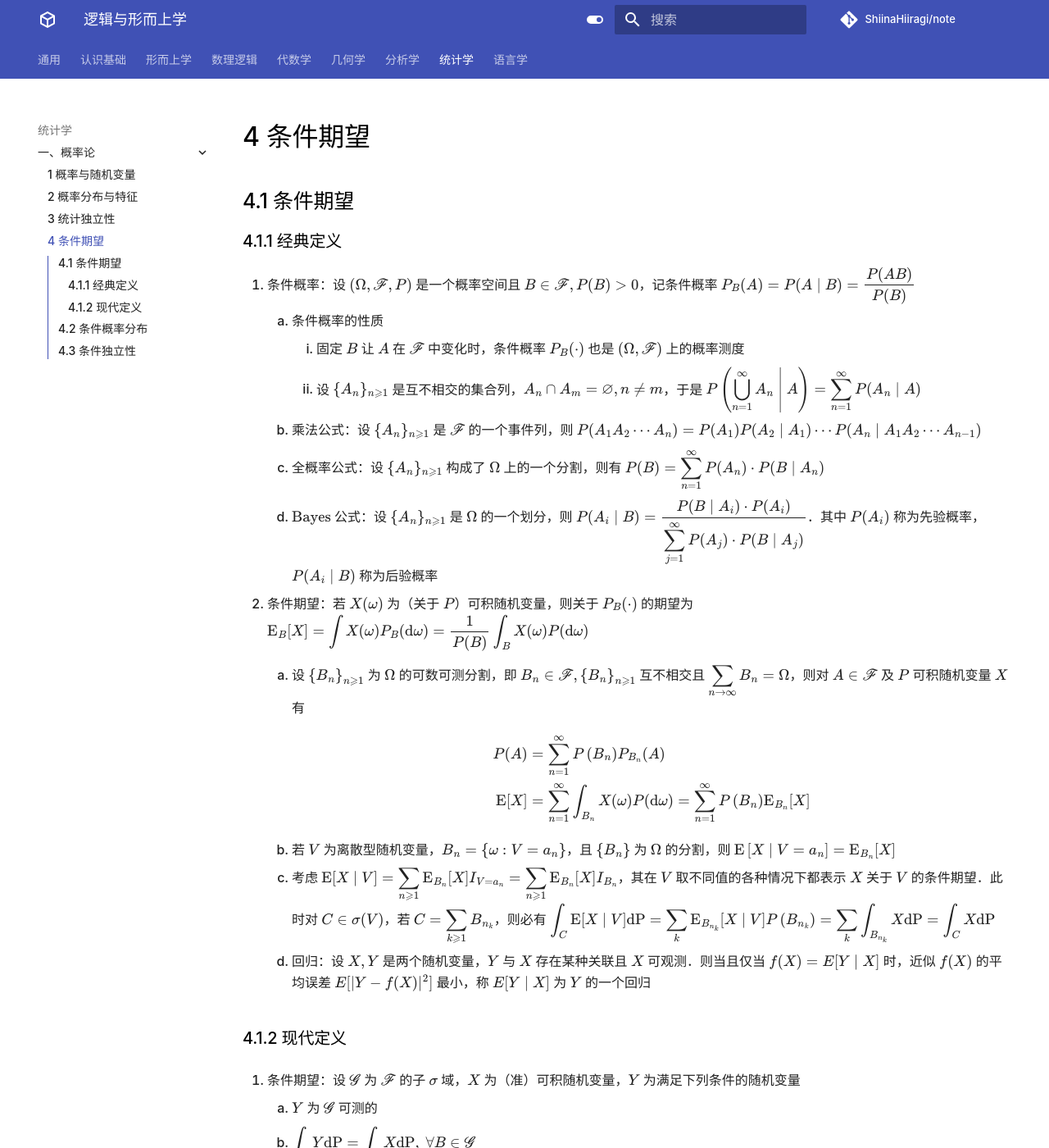
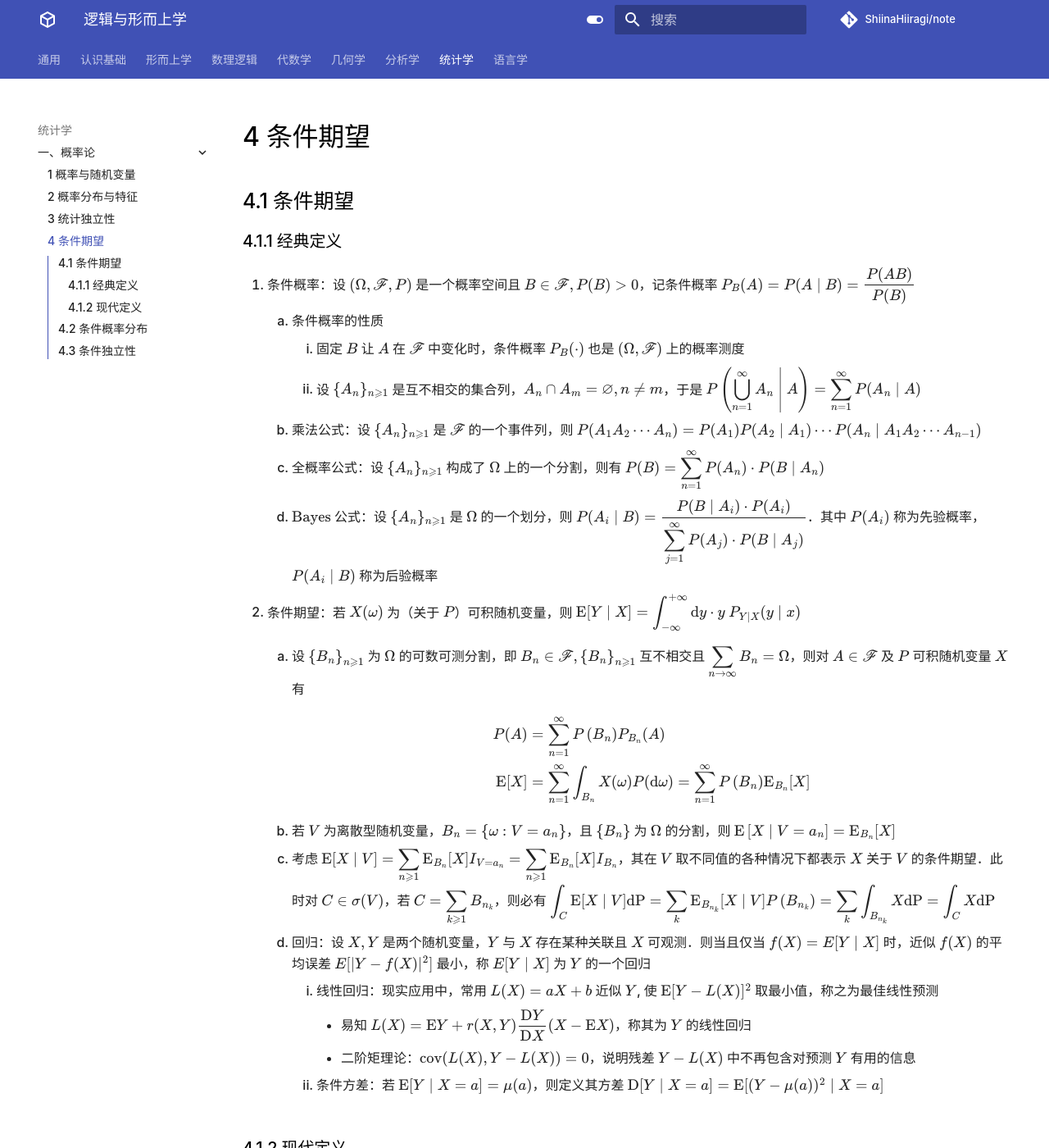
Before and after one commit to ShiinaHiiragi/note, an MkDocs documentation site: the page built from docs/stat/prob/cond.md, in a window 1280 px wide and 1400 px high. Shown: the whole window at 82% size. Built offline with MkDocs 1.6.1 and Material for MkDocs 9.7.7, drawn with Linux system fonts in a browser that asks for light colours; comment, search, counter and statistics services are not loaded.

Commit message:
finish completion

```diff
--- a/docs/stat/prob/cond.md
+++ b/docs/stat/prob/cond.md
@@ -9,7 +9,7 @@
     2. 乘法公式：设 $\{A_n\}_{n \geqslant 1}$ 是 $\mathscr{F}$ 的一个事件列，则 $P(A_1A_2\cdots A_n)=P(A_1)P(A_2 \mid A_1)\cdots P(A_n \mid A_1A_2\cdots A_{n-1})$
     3. 全概率公式：设 $\{A_n\}_{n \geqslant 1}$ 构成了 $\Omega$ 上的一个分割，则有 ${\displaystyle P(B)=\sum_{n=1}^\infty P(A_n) \cdot P(B \mid A_n)}$
     4. $\mathrm{Bayes}$ 公式：设 $\{A_n\}_{n \geqslant 1}$ 是 $\Omega$ 的一个划分，则 $P(A_i \mid B)=\dfrac{P(B \mid A_i) \cdot P(A_i)}{{\displaystyle \sum_{j=1}^\infty P(A_j) \cdot P(B \mid A_j)}}$．其中 $P(A_i)$ 称为先验概率，$P(A_i \mid B)$ 称为后验概率
-2. 条件期望：若 $X(\omega)$ 为（关于 $P$）可积随机变量，则关于 $P_{B}(\cdot)$ 的期望为 ${\displaystyle \mathrm{E}_{B}[X]=\int X(\omega) P_{B}(\mathrm{d} \omega)=\dfrac{1}{P(B)} \int_{B} X(\omega) P(\mathrm{d} \omega)}$
+2. 条件期望：若 $X(\omega)$ 为（关于 $P$）可积随机变量，则 ${\displaystyle \mathrm{E} [Y \mid X] = \int_{-\infty}^{+\infty}\mathrm dy\cdot y \ P_{Y \mid X}(y \mid x)}$
     1. 设 $\left\{B_{n}\right\}_{n \geqslant 1}$ 为 $\Omega$ 的可数可测分割，即 $B_{n} \in \mathscr{F},\left\{B_{n}\right\}_{n \geqslant 1}$ 互不相交且 ${\displaystyle \sum_{n \to \infty} B_{n}=\Omega}$，则对 $A \in \mathscr{F}$ 及 $P$ 可积随机变量 $X$ 有
 
         $$
@@ -22,6 +22,10 @@
     2. 若 $V$ 为离散型随机变量，$B_{n}=\left\{\omega: V=a_{n}\right\}$，且 $\left\{B_{n}\right\}$ 为 $\Omega$ 的分割，则 ${\displaystyle \mathrm{E}\left[X \mid V=a_{n}\right]=\mathrm{E}_{B_{n}}[X]}$
     3. 考虑 ${\displaystyle \mathrm{E}[X \mid V]=\sum_{n \geqslant 1} \mathrm{E}_{B_{n}}[X] I_{V=a_{n}}=\sum_{n \geqslant 1} \mathrm{E}_{B_{n}}[X] I_{B_{n}}}$，其在 $V$ 取不同值的各种情况下都表示 $X$ 关于 $V$ 的条件期望．此时对 $C \in \sigma(V)$，若 ${\displaystyle C=\sum_{k \geqslant 1} B_{n_{k}}}$，则必有 ${\displaystyle \int_{C} \mathrm{E}[X \mid V] \mathrm{dP}=\sum_{k} \mathrm{E}_{B_{n_{k}}}[X \mid V] P\left(B_{n_{k}}\right)=\sum_{k} \int_{B_{n_{k}}} X \mathrm{dP}=\int_{C} X \mathrm{dP}}$
     4. 回归：设 $X, Y$ 是两个随机变量，$Y$ 与 $X$ 存在某种关联且 $X$ 可观测．则当且仅当 $f(X)=E[Y\mid X]$ 时，近似 $f(X)$ 的平均误差 $E[|Y-f(X)|^2]$ 最小，称 $E[Y\mid X]$ 为 $Y$ 的一个回归
+        1. 线性回归：现实应用中，常用 $L(X) = aX+b$ 近似 $Y$, 使 $\mathrm{E}[Y-L(X)]^2$ 取最小值，称之为最佳线性预测
+            - 易知 $L(X) = \mathrm{E}Y + r(X, Y) \dfrac{\mathrm{D}Y}{\mathrm{D}X}(X - \mathrm{E}X)$，称其为 $Y$ 的线性回归
+            - 二阶矩理论：$\operatorname{cov}(L(X), Y - L(X))=0$，说明残差 $Y - L(X)$ 中不再包含对预测 $Y$ 有用的信息
+        2. 条件方差：若 $\mathrm{E}[Y \mid X=a]=\mu(a)$，则定义其方差 $\mathrm{D}[Y \mid X=a]=\mathrm{E}[(Y - \mu(a))^2 \mid X=a]$
 
 ### 4.1.2 现代定义
 1. 条件期望：设 $\mathscr{G}$ 为 $\mathscr{F}$ 的子 $\sigma$ 域，$X$ 为（准）可积随机变量，$Y$ 为满足下列条件的随机变量
```
Also changed, not shown: docs/index.md (+2 -4 lines), docs/stat/prob/ind.md (+2 -2 lines).
